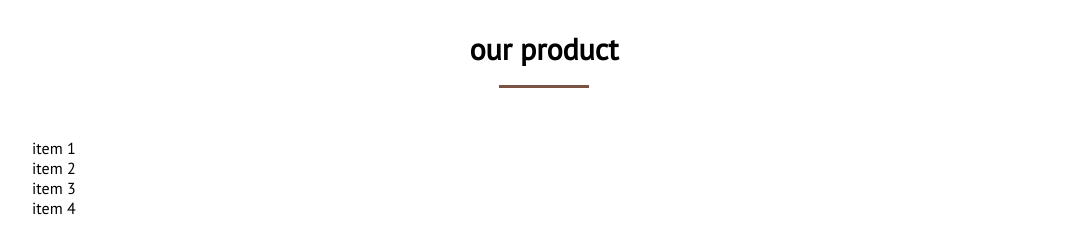
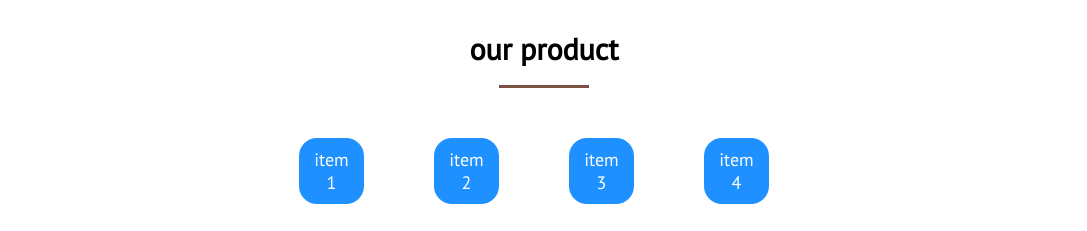
Before and after one commit to eslam-ahmed-92/html5_css3_temp_2, a plain HTML site: page index.html in a window 1280 px wide. Shown: the part 1980-2211 px from the top of the page, without its empty margins (96-1183 px from the left). Drawn offline with Linux system fonts and the light colour scheme.

Commit message:
html5 css3 template 2 version 2

```diff
--- a/css/style.css
+++ b/css/style.css
@@ -389,6 +389,30 @@ left: 20px;
 /* .products{
     text-align: center;
 } */
+.products .list-product{
+    display: flex;
+    justify-content: center;
+    margin-left: 50px;
+}
+.products .list-product li{
+    margin-right: 70px;
+    background: dodgerblue;
+    display: inline-block;
+    width: 65px;
+    text-align: center;
+    padding: 10px;
+    border-radius: 18px;
+    font-size: 18px;
+    color: white;
+    transition: transform .5s;
+    cursor: pointer;
+ }
+.products .list-product li:hover{
+    transform: skewX(30deg) scaleY(1.2);
+}
+
+
+
 .products-items .list-unstyle {
    display: flex;
    justify-content: center;
```
